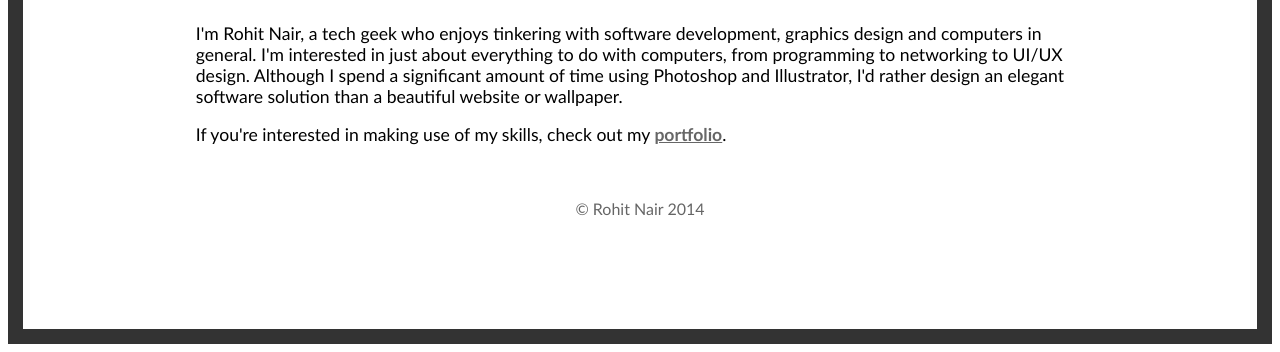
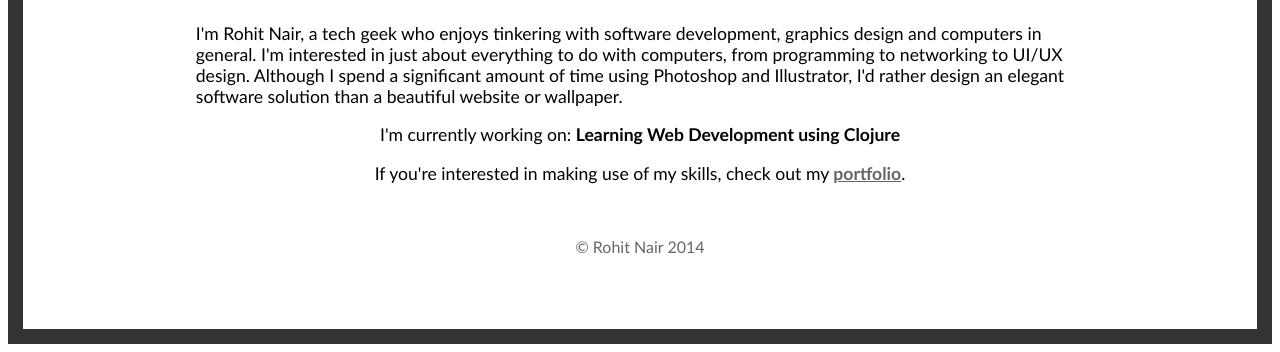
Before and after one commit to Rhainur/rohitnair.net, a plain HTML site: page index.html in a window 1280 px wide. Shown: the part 464-816 px from the top of the page. Drawn offline with Linux system fonts and the light colour scheme.

Commit message:
Add "Currently Working On" section

```diff
--- a/css/style.css
+++ b/css/style.css
@@ -114,6 +114,10 @@ footer{
 	margin: 0 auto;
 	font-size: 1.1em;
 	font-weight: lighter;
+}
+
+.content-section strong{
+	font-weight: bold;
 }
 
 .current-section{
--- a/index.html
+++ b/index.html
@@ -53,8 +53,10 @@
 						Illustrator, I'd rather design an elegant software solution
 						than a beautiful website or wallpaper.
 					</p>
-
-					<p>
+					<p style="text-align: center">
+						I'm currently working on: <strong>Learning Web Development using Clojure</strong>
+					</p>
+					<p style="text-align: center">
 						If you're interested in making use of my skills, check out
 						my <a href="portfolio.html">portfolio</a>.
 					</p>
```
